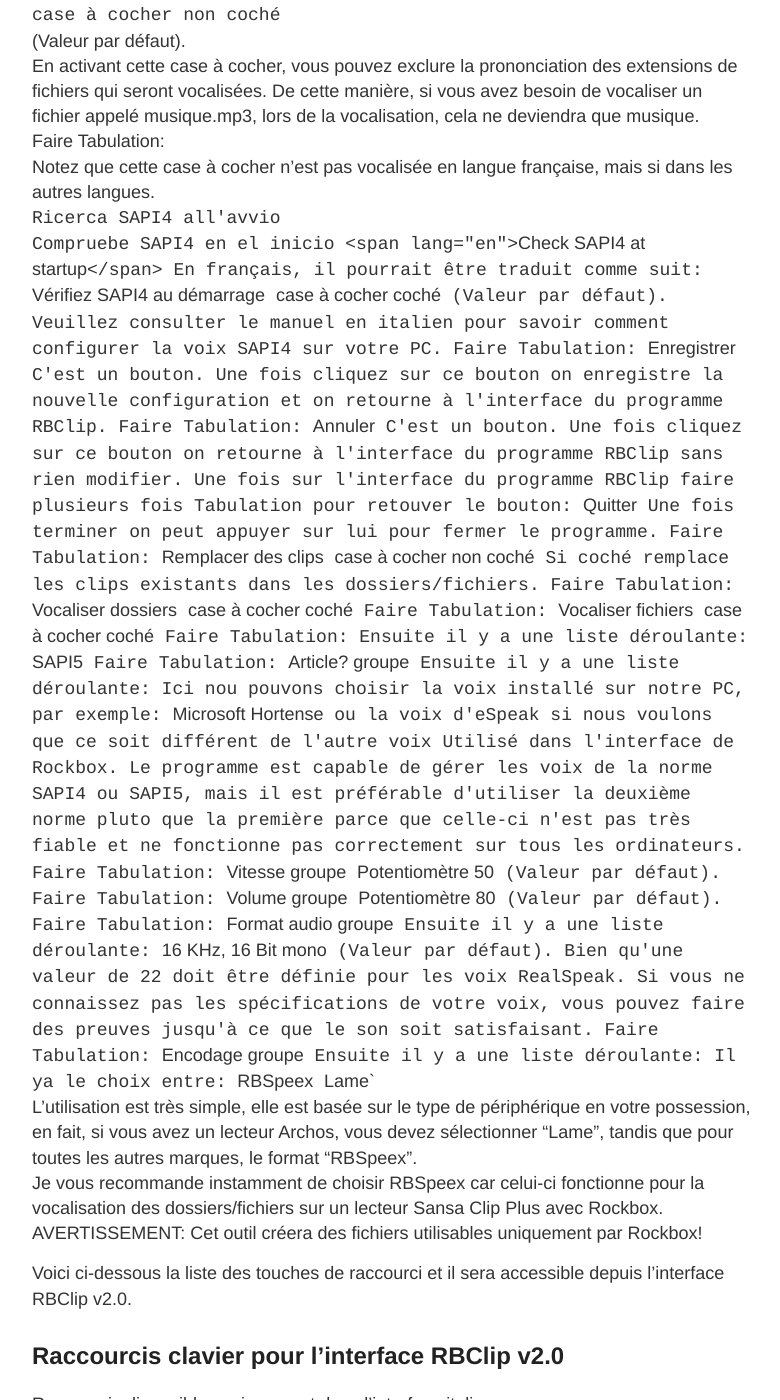
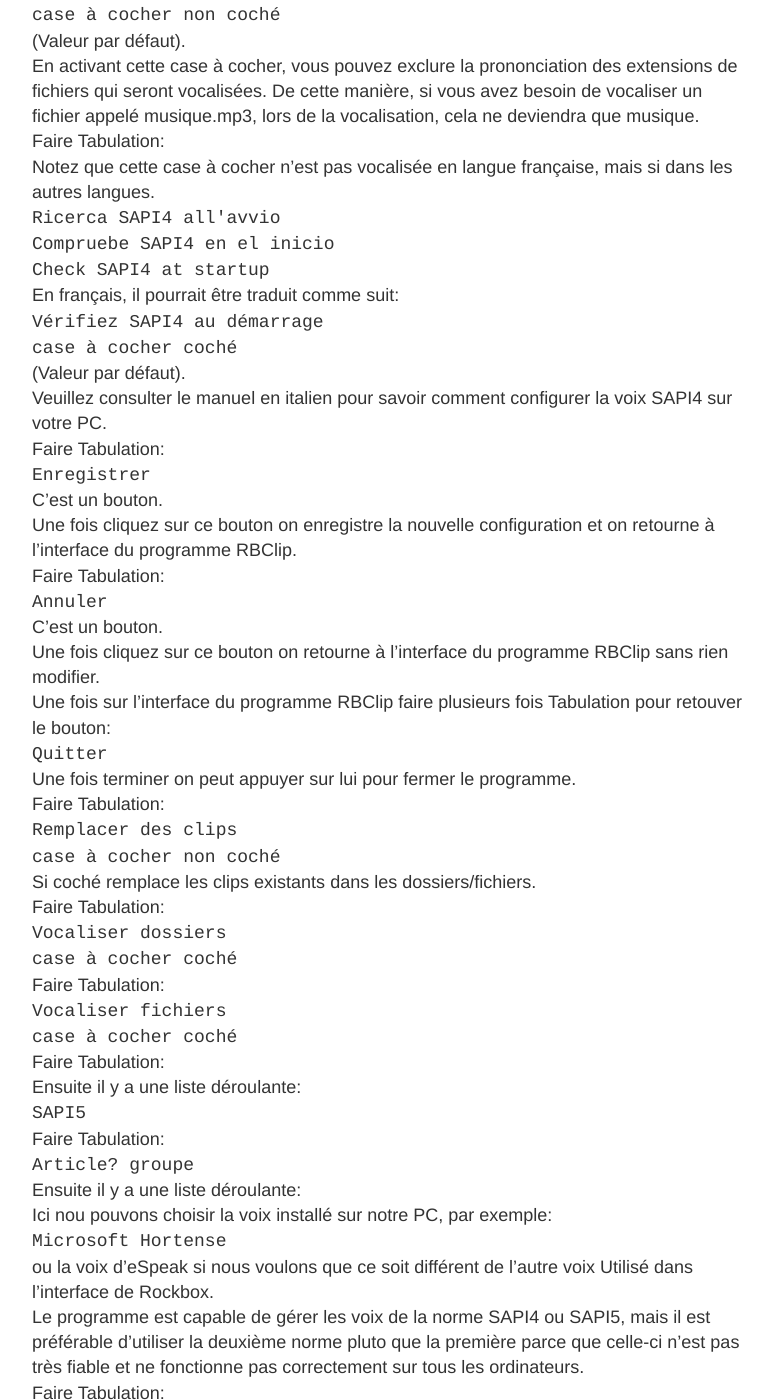
Before and after one commit to BlindHelp/rockboxfr, a Jekyll site: the page built from _posts/2021-01-01-RBClip.md, in a window 1280 px wide and 1400 px high, scrolled down 9877 px. Shown: the whole window, without its empty margins (248-1028 px from the left). Built offline with Jekyll 4.4.1, drawn with Linux system fonts in a browser that asks for light colours; comment, search, counter and statistics services are not loaded; some of the changed text lies outside the part shown.

Commit message:
More corrections in the last article published

```diff
--- a/_posts/2021-01-01-RBClip.md
+++ b/_posts/2021-01-01-RBClip.md
@@ -323,7 +323,7 @@
 Faire Tabulation:
 Notez que  cette case à cocher n'est pas vocalisée en langue française, mais si dans les autres langues.
 <span lang="it">`Ricerca SAPI4 all'avvio`</span>
-<span lang="es">`Compruebe SAPI4 en el inicio`</span>`
+<span lang="es">`Compruebe SAPI4 en el inicio`</span>
 <span lang="en">`Check SAPI4 at startup`</span>
 En français, il pourrait être traduit comme suit:
 `Vérifiez SAPI4 au démarrage`
```
